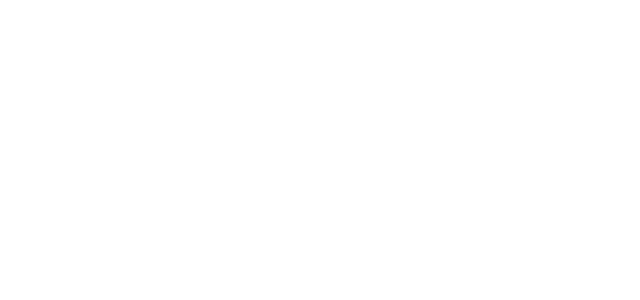
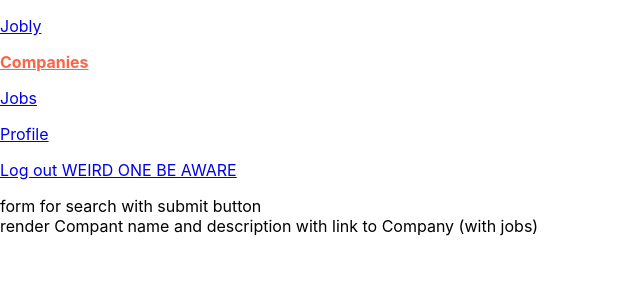
Before and after one commit to chengsig/react-jobly, a React (Create React App) app in the folder frontend/: page /companies in a window 1280 px wide. Shown: the top 300 px of the page, without its empty margins (0-640 px from the left). Built offline with nearby package versions, Linux system fonts and the light colour scheme.

Commit message:
add layout for all routes

```diff
--- a/frontend/src/App.js
+++ b/frontend/src/App.js
@@ -1,11 +1,11 @@
 import React, { Component } from 'react';
+import Routes from './Routes';
 import './App.css';
 
 class App extends Component {
   render() {
     return (
-      <div className="App">
-      </div>
+      <Routes />
     );
   }
 }
--- a/frontend/src/Companies.js
+++ b/frontend/src/Companies.js
@@ -0,0 +1,18 @@
+import React, { Component } from "react";
+//import { Link } from "react-router-dom";
+import CompanyCard from './CompanyCard';
+import Search from './Search';
+//import "./Companies.css";
+
+class Companies extends Component {
+  render() {
+    return (
+      <div className="Companies">
+        <Search />
+        <CompanyCard />
+      </div>
+    );
+  }
+}
+
+export default Companies;
--- a/frontend/src/Company.js
+++ b/frontend/src/Company.js
@@ -0,0 +1,16 @@
+import React, { Component } from "react";
+//import { Link } from "react-router-dom";
+//import "./Company.css";
+
+class Company extends Component {
+  render() {
+    return (
+      <div className="Company">
+        render Compant name and description
+        render list of jobs for this company with JobCard component
+      </div>
+    );
+  }
+}
+
+export default Company;
--- a/frontend/src/CompanyCard.js
+++ b/frontend/src/CompanyCard.js
@@ -0,0 +1,15 @@
+import React, { Component } from "react";
+//import { Link } from "react-router-dom";
+//import "./CompanyCard.css";
+
+class CompanyCard extends Component {
+  render() {
+    return (
+      <div className="CompanyCard">
+        render Compant name and description with link to Company (with jobs)
+      </div>
+    );
+  }
+}
+
+export default CompanyCard;
--- a/frontend/src/Homepage.js
+++ b/frontend/src/Homepage.js
@@ -0,0 +1,18 @@
+import React, { Component } from "react";
+//import { Link } from "react-router-dom";
+//import "./HomePage.css";
+
+
+class HomePage extends Component {
+  render() {
+    return (
+      <div className="HomePage">
+        <bold>Jobly</bold>
+        <h2>All the jobs in one, convenient place. Welcome Back!</h2>
+        add login button if currently not logged in
+      </div>
+    );
+  }
+}
+
+export default HomePage;
--- a/frontend/src/JobCard.js
+++ b/frontend/src/JobCard.js
@@ -0,0 +1,17 @@
+import React, { Component } from "react";
+//import { Link } from "react-router-dom";
+//import "./JobCard.css";
+
+class JobCard extends Component {
+  render() {
+    return (
+      <div className="JobCard">
+        job title
+        job data
+        button with apply
+      </div>
+    );
+  }
+}
+
+export default JobCard;
--- a/frontend/src/Jobs.js
+++ b/frontend/src/Jobs.js
@@ -0,0 +1,18 @@
+import React, { Component } from "react";
+//import { Link } from "react-router-dom";
+import JobCard from './JobCard';
+import Search from './Search';
+//import "./Jobs.css";
+
+class Jobs extends Component {
+  render() {
+    return (
+      <div className="Jobs">
+        <Search />
+        <JobCard />
+      </div>
+    );
+  }
+}
+
+export default Jobs;
--- a/frontend/src/Login.js
+++ b/frontend/src/Login.js
@@ -0,0 +1,56 @@
+import React, { Component } from "react";
+//import "./Login.css";
+
+class Login extends Component {
+  constructor(props) {
+    super(props);
+    this.state = {
+      username: ""
+    };
+    this.handleChange = this.handleChange.bind(this);
+    this.handleSubmit = this.handleSubmit.bind(this);
+  }
+
+  handleChange(e) {
+    this.setState({ [e.target.name]: e.target.value });
+  }
+
+  handleSubmit(e) {
+    e.preventDefault();
+    //this.props.addColor({ [this.state.name]: this.state.hex });
+    //this.props.history.push("/colors");
+  }
+
+  render() {
+    return (
+      <div className="NewColor">
+        <form onSubmit={this.handleSubmit}>
+        login form data
+          <div>
+            <label htmlFor="username">Username: </label>
+            <input
+              name="username"
+              id="username"
+              placeholder="Enter username"
+              onChange={this.handleChange}
+              value={this.state.name}
+            />
+          </div>
+          {/* <div>
+            <label htmlFor="hex">Color value</label>
+            <input
+              type="color"
+              name="hex"
+              id="hex"
+              onChange={this.handleChange}
+              value={this.state.hex}
+            />
+          </div>
+          <input type="Submit" value="Add this color" readOnly /> */}
+        </form>
+      </div>
+    );
+  }
+}
+
+export default Login;
--- a/frontend/src/Nav.js
+++ b/frontend/src/Nav.js
@@ -0,0 +1,23 @@
+import React, { Component } from "react";
+import { NavLink } from "react-router-dom";
+//import './Nav.css';
+
+class Nav extends Component {
+    render(){
+        const activeStyle = {
+            fontWeight: "bold",
+            color: "tomato"
+        }
+        return(
+            <nav>
+                <p><NavLink exact to="/" activeStyle={activeStyle}>Jobly</NavLink></p>
+                <p><NavLink exact to="/companies" activeStyle={activeStyle}>Companies</NavLink></p>
+                <p><NavLink exact to="/jobs" activeStyle={activeStyle}>Jobs</NavLink></p>
+                <p><NavLink exact to="/profile" activeStyle={activeStyle}>Profile</NavLink></p>
+                <p><NavLink exact to="/" activeStyle={activeStyle}>Log out WEIRD ONE BE AWARE</NavLink></p>
+            </nav>
+        );
+    }
+}
+
+export default Nav;
--- a/frontend/src/Profile.js
+++ b/frontend/src/Profile.js
@@ -0,0 +1,15 @@
+import React, { Component } from "react";
+//import { Link } from "react-router-dom";
+//import "./Profile.css";
+
+class Profile extends Component {
+  render() {
+    return (
+      <div className="Profile">
+        edit profile form
+      </div>
+    );
+  }
+}
+
+export default Profile;
--- a/frontend/src/Search.js
+++ b/frontend/src/Search.js
@@ -0,0 +1,15 @@
+import React, { Component } from "react";
+//import { Link } from "react-router-dom";
+//import "./Search.css";
+
+class Search extends Component {
+  render() {
+    return (
+      <div className="Search">
+        form for search with submit button
+      </div>
+    );
+  }
+}
+
+export default Search;
```
Also changed, not shown: frontend/src/Alert.js (+15 -0 lines).
